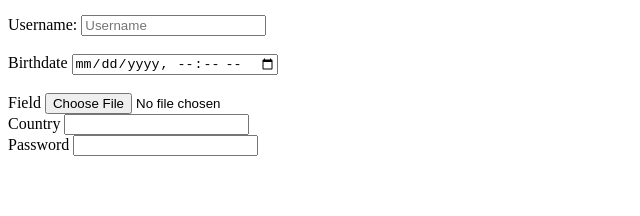
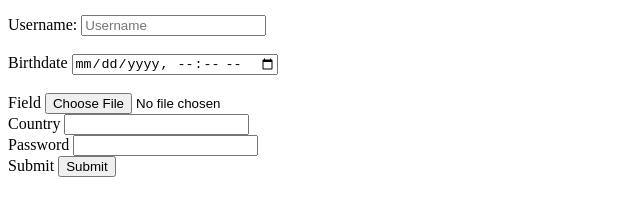
Before and after one commit to Ngozika362/Assigment-2, a plain HTML site: page Desktop/Assigment/images/index.html in a window 1280 px wide. Shown: the part 104-320 px from the top of the page, without its empty margins (0-640 px from the left). Drawn offline with Linux system fonts and the light colour scheme.

Commit message:
name,username

```diff
--- a/Desktop/Assigment/images/index.html
+++ b/Desktop/Assigment/images/index.html
@@ -30,8 +30,12 @@
         <label for="Country">Country</label>
       <input type="country" id="Country" name="Country">
       </div>
-      <label for="Password">Password</label>
-      <input type="password" id="Password" name="Password">
+      <div>
+        <label for="Password">Password</label>
+        <input type="password" id="Password" name="Password">
+      </div>
 
+    <label for="Submit">Submit</label>
+    <input type="submit" id="submit" name="submit">
           </body>
 </html>
```
